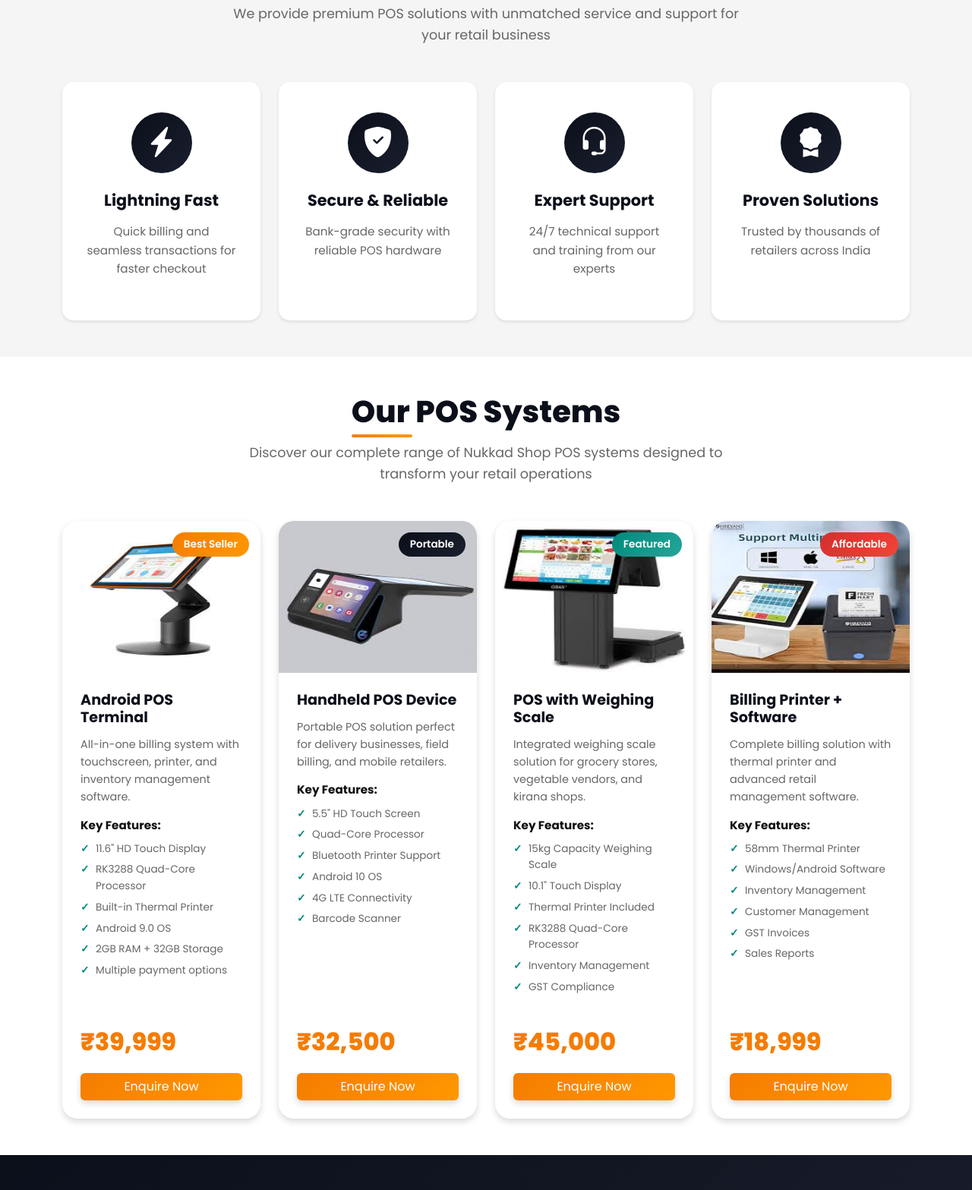
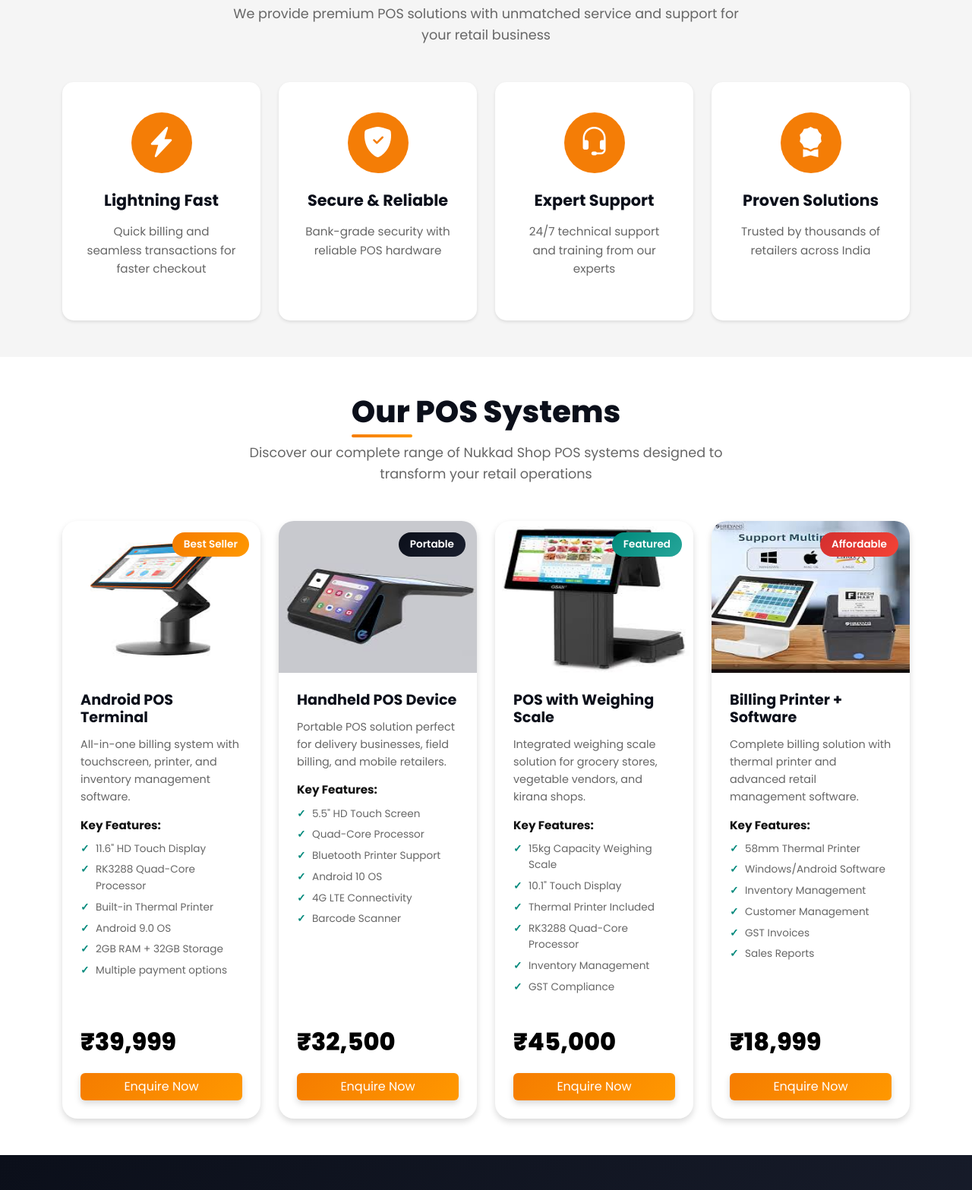
Before and after one commit to EnegixGlobal/SGS-global, a plain HTML site: page index.html in a window 1280 px wide. Shown: the part 908-2475 px from the top of the page at 76% size. Drawn offline with nearby package versions, Linux system fonts and the light colour scheme.

Commit message:
change the color of price and icon present in the index page

```diff
--- a/css/style.css
+++ b/css/style.css
@@ -287,7 +287,8 @@ a {
 .feature-icon {
     width: 80px;
     height: 80px;
-    background: var(--gradient-1);
+    /* background: var(--gradient-1); */
+    background-color: #f47d06;
     border-radius: 50%;
     display: flex;
     align-items: center;
@@ -425,7 +426,7 @@ a {
 .product-price {
     font-size: 2rem;
     font-weight: 800;
-    color: var(--secondary-color);
+    color: black;
     margin-bottom: 1rem;
 }
 
```
